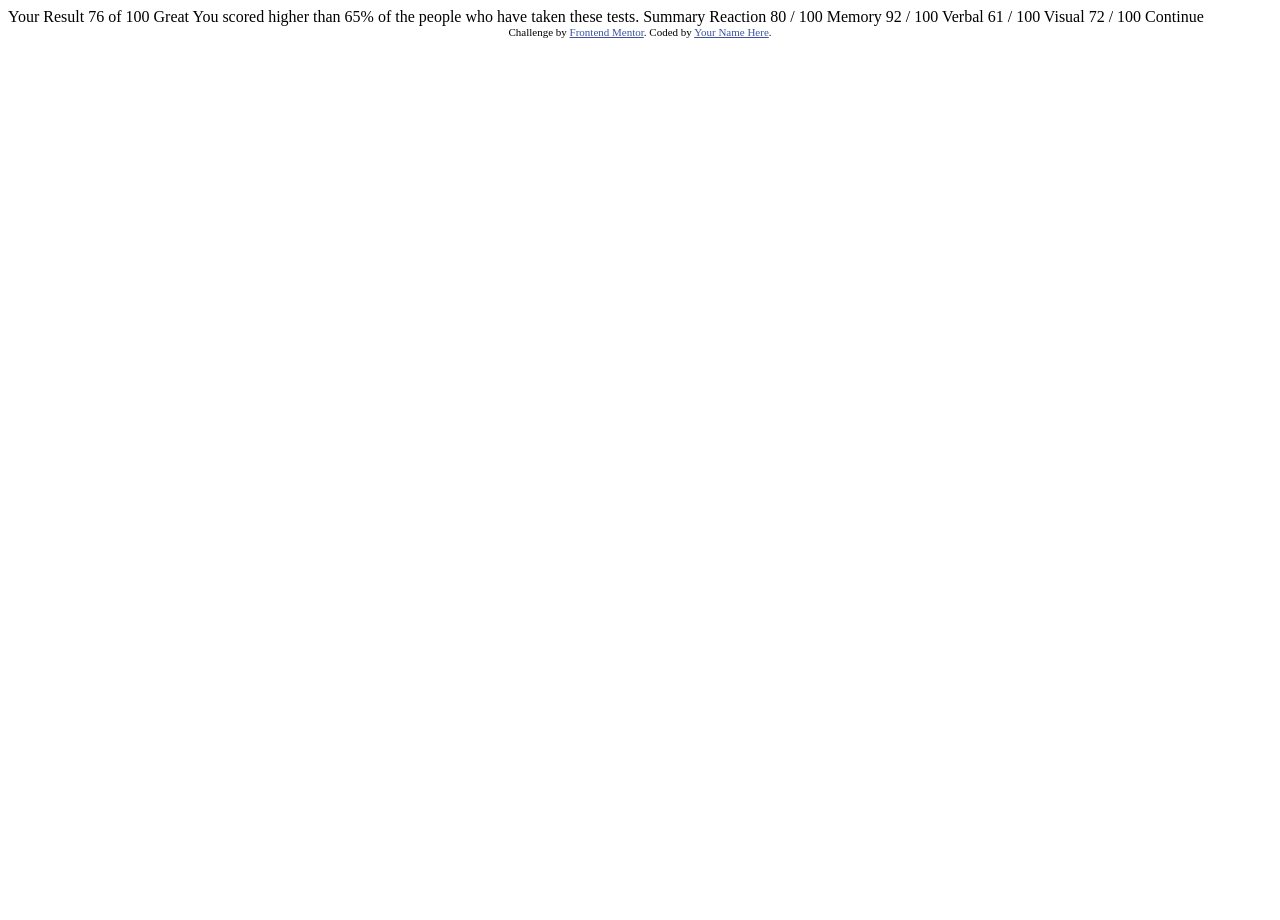
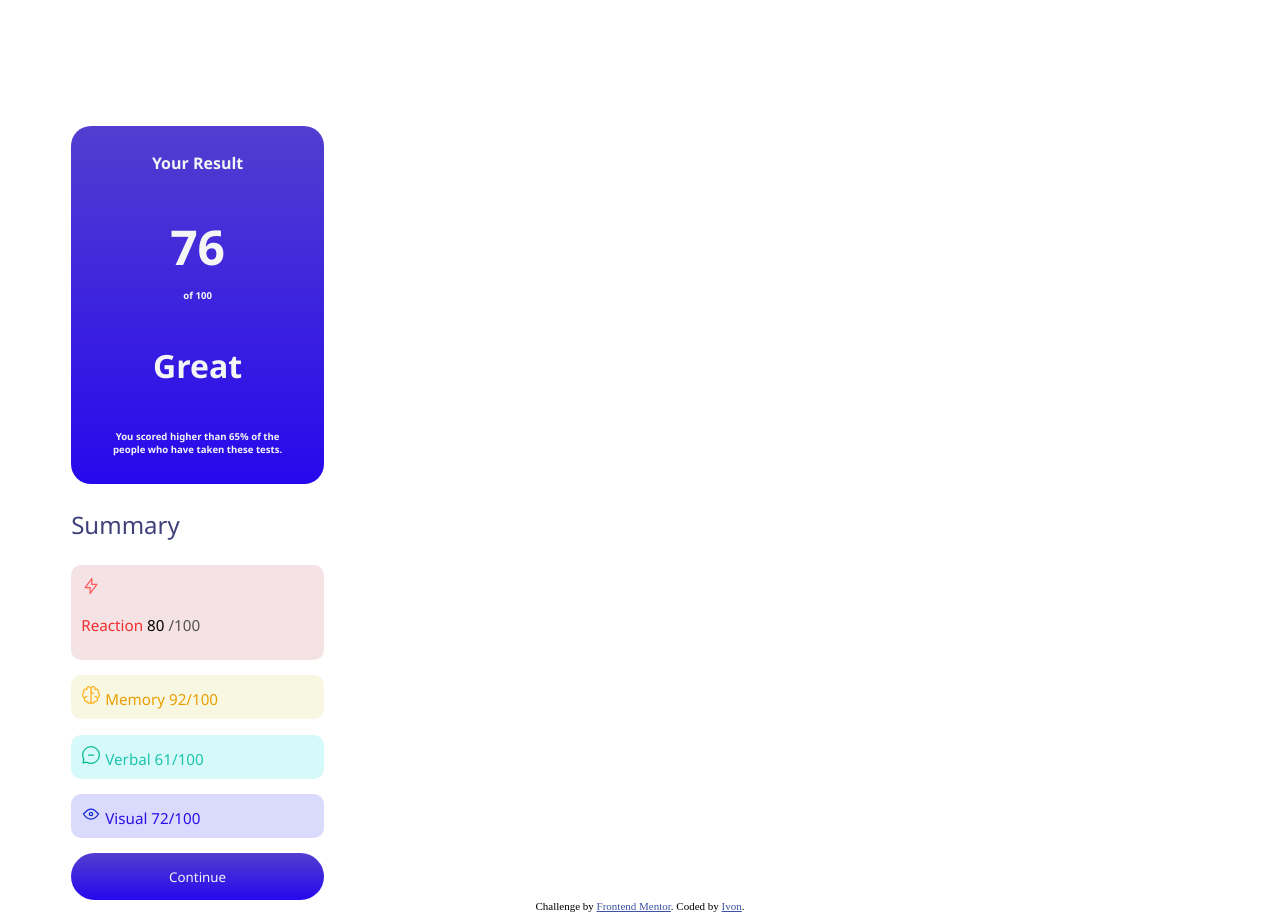
Before and after one commit to Ivon-Martinez/results-summary-component-main, a plain HTML site: page index.html in a window 1280 px wide. Before the commit the page ends 800 px from the top, so only its background shows below. Drawn offline with Linux system fonts and the light colour scheme; files whose address does not match are found by name.

Commit message:
Create style.css

```diff
--- a/index.html
+++ b/index.html
@@ -9,14 +9,41 @@
   <title>Frontend Mentor | Results summary component</title>
 
   <!-- Feel free to remove these styles or customise in your own stylesheet 👍 -->
-  <style>
-    .attribution { font-size: 11px; text-align: center; }
-    .attribution a { color: hsl(228, 45%, 44%); }
-  </style>
+
+
+
+
+
 </head>
 <body>
+  <main>
+    <link rel="stylesheet" href="style.css">
+    <section class="BlueSquare" >
+        <h1>Your Result </h1>
+        <h2 style="font-size: 300%; ">76 <p style="font-size: 20%;">of 100</p></h2>
+        <!--<h3>of 100</h3>-->
+        <h4>Great</h4>
+        <h5>You scored higher than 65% of the people who have taken these tests.</h5>
 
-  Your Result
+    </section>
+    <section class="WhiteSquare">
+
+        <p style="color: rgb(64, 64, 122); font-size: 150%;">Summary</p>
+        <div style="color: rgb(241, 44, 44);border-radius: 10px;padding: 4%; background-color: rgb(244, 226, 229); font-size: 95%">
+         <img src="C:\Projects\results-summary-component-main\assets\images\icon-reaction.svg" alt="icon reaction">
+         <p>  Reaction <span style="color: black"> 80</span> <span style="color: rgb(81, 81, 81)">/100 </span></p>
+         </div>
+        <p style="color: rgb(232, 159, 1);border-radius: 10px;padding: 4%;background-color: rgb(247, 247, 226); font-size: 95%"><img src="C:\Projects\results-summary-component-main\assets\images\icon-memory.svg" alt="Memory Icon"> Memory 92/100</p>
+        <p style="color: rgb(30, 196, 171);border-radius: 10px;padding: 4%;background-color: rgb(214, 250, 250); font-size: 95%"><img src="C:\Projects\results-summary-component-main\assets\images\icon-verbal.svg" alt="Verbal Icon"> Verbal 61/100</p>
+        <p style="color: rgb(42, 13, 230);border-radius: 10px; padding: 4%;background-color: rgb(218, 218, 253); font-size: 95%"><img src="C:\Projects\results-summary-component-main\assets\images\icon-visual.svg" alt="Visual Icon"> Visual 72/100</p>
+        <button><p>Continue</p></button>
+
+
+
+    </section>
+  </main>
+
+  <!--Your Result
   76
   of 100
 
@@ -38,10 +65,11 @@
   72 / 100
 
   Continue
+  -->
 
   <div class="attribution">
     Challenge by <a href="https://www.frontendmentor.io?ref=challenge" target="_blank">Frontend Mentor</a>.
-    Coded by <a href="#">Your Name Here</a>.
+    Coded by <a href="#">Ivon</a>.
   </div>
 </body>
 </html>
--- /dev/null
+++ b/style.css
@@ -0,0 +1,18 @@
+
+button{text-align: center; color: whitesmoke;font-family:'Segoe UI', Tahoma, Geneva, Verdana, sans-serif;background-image: linear-gradient(to bottom, rgb(82, 62, 207), rgb(39, 8, 237));border-style: hidden; height: 40%; width: 100%; border-radius:35px;>}
+h1{font-size: 100%;}
+
+h3{font-size: 50%;}
+h4{font-size:200%;}
+h5{font-size:60%; padding-left: 10%; padding-right: 10%;}
+
+
+main{width: 20%; margin-top: 10%; margin-left: 5%;}
+/*section{background-color:white; width: 20%; margin-top: 10%; margin-left: 5%;}*/
+
+.BlueSquare{background-image: linear-gradient(to bottom, rgb(82, 62, 207), rgb(39, 8, 237));  text-align:center;border-radius: 20px; padding: 5%; color:whitesmoke;font-family: 'Segoe UI', Tahoma, Geneva, Verdana, sans-serif;}
+.WhiteSquare{background-color: white; text-align: left;font-family: 'Segoe UI', Tahoma, Geneva, Verdana, sans-serif;}
+
+
+.attribution { font-size: 11px; text-align: center; }
+.attribution a { color: hsl(228, 45%, 44%); }
```
